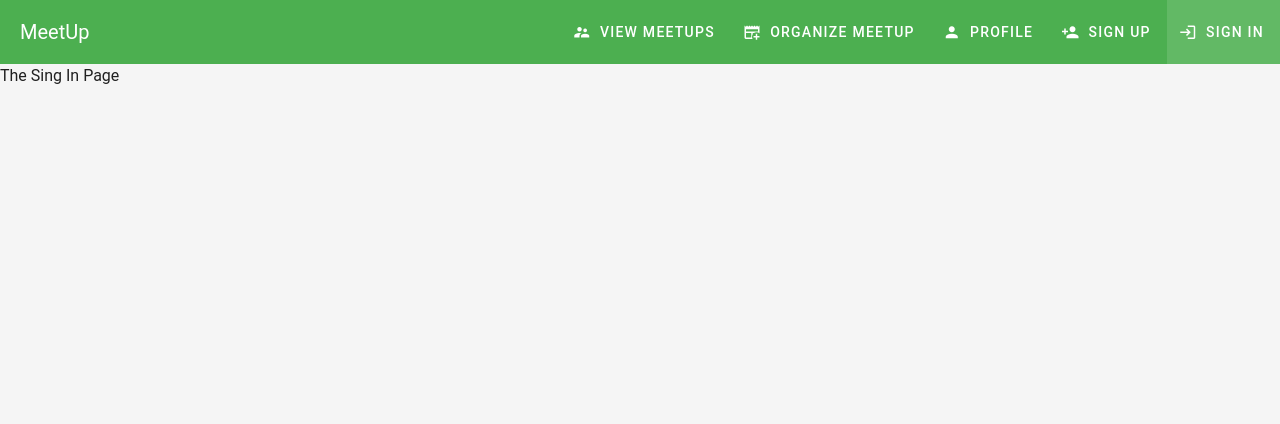
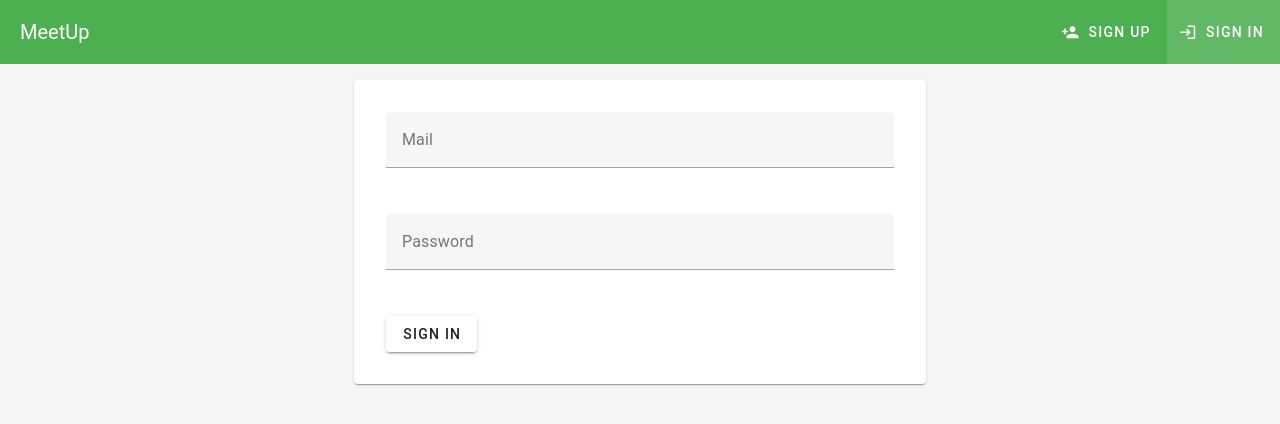
Before and after one commit to CriBeriso/MeetUp-project, a Vue app: page /signin in a window 1280 px wide. Shown: the top 424 px of the page. Built offline with nearby package versions, Linux system fonts and the light colour scheme; no server answers.

Commit message:
add sing in view and process #5

```diff
--- a/src/App.vue
+++ b/src/App.vue
@@ -44,14 +44,26 @@
 export default {
   data() {
     return {
-      sideNav: false,
-      menuItems: [
-        { icon: 'mdi-account-supervisor', title: 'View Meetups', link: '/meetups'},
-        { icon: 'mdi-newspaper-plus', title: 'Organize Meetup', link: '/meetup/new'},
-        { icon: 'mdi-account', title: 'Profile', link: '/profile'},
+      sideNav: false
+    }
+  },
+  computed: {
+    menuItems () {
+      let menuItems = [
         { icon: 'mdi-account-plus', title: 'Sign up', link: '/signup'},
         { icon: 'mdi-login', title: 'Sign in', link: '/signin'}
       ]
+      if (this.userIsAuthenticated) {
+        menuItems = [
+          { icon: 'mdi-account-supervisor', title: 'View Meetups', link: '/meetups'},
+          { icon: 'mdi-newspaper-plus', title: 'Organize Meetup', link: '/meetup/new'},
+          { icon: 'mdi-account', title: 'Profile', link: '/profile'}
+        ]
+      }
+      return menuItems
+    },
+    userIsAuthenticated() {
+      return this.$store.getters.user !== null && this.$store.getters.user !== undefined
     }
   }
 }
--- a/src/components/User/SignIn.vue
+++ b/src/components/User/SignIn.vue
@@ -1,5 +1,73 @@
 <template>
-  <div>
-    <p>The Sing In Page</p>
-  </div>
+  <v-container>
+    <v-row>
+      <v-col cols="12" sm="6" offset-sm="3">
+        <v-card>
+          <v-card-text>
+            <v-container>
+              <form @submit.prevent="onSignIn">
+                <v-row>
+                  <v-col cols="12">
+                    <v-text-field
+                      name="email"
+                      label="Mail"
+                      id="email"
+                      v-model="email"
+                      type="email"
+                      required
+                    ></v-text-field>
+                  </v-col>
+                </v-row>
+                <v-row>
+                  <v-col cols="12">
+                    <v-text-field
+                      name="password"
+                      label="Password"
+                      id="password"
+                      v-model="password"
+                      type="password"
+                      required
+                    ></v-text-field>
+                  </v-col>
+                </v-row>
+                <v-row>
+                  <v-col cols="12">
+                    <v-btn type="submit">Sign in</v-btn>
+                  </v-col>
+                </v-row>
+              </form>
+            </v-container>
+          </v-card-text>
+        </v-card>
+      </v-col>
+    </v-row>
+  </v-container>
 </template>
+
+<script>
+export default {
+  data() {
+    return {
+      email: '',
+      password: ''
+    }
+  },
+  computed: {
+    user() {
+      return this.$store.getters.user
+    }
+  },
+  watch: {
+    user(value) {
+      if (value !== null && value !== undefined ) {
+        this.$router.push('/')
+      }
+    }
+  },
+  methods: {
+    onSignIn () {
+      this.$store.dispatch('signUserIn', {email: this.email, password: this.password})
+    }
+  }
+}
+</script>
--- a/src/components/User/SignUp.vue
+++ b/src/components/User/SignUp.vue
@@ -68,11 +68,20 @@ export default {
   computed: {
     comparePasswords () {
       return this.password !== this.confirmPassword ? 'Password do not match' : ''
+    },
+    user() {
+      return this.$store.getters.user
+    }
+  },
+  watch: {
+    user(value) {
+      if (value !== null && value !== undefined ) {
+        this.$router.push('/')
+      }
     }
   },
   methods: {
     onSignUp () {
-      // vuex
       this.$store.dispatch('signUserUp', {email: this.email, password: this.password})
     }
   }
--- a/src/store/index.js
+++ b/src/store/index.js
@@ -1,5 +1,5 @@
 import {createStore} from 'vuex'
-import { getAuth, createUserWithEmailAndPassword } from 'firebase/auth';
+import { getAuth, createUserWithEmailAndPassword, signInWithEmailAndPassword } from 'firebase/auth';
 
 const store = createStore({
   state: {
@@ -20,11 +20,11 @@ const store = createStore({
         location: 'Paris',
         description: 'It\'s Paris!'
       }
-    ],
-    user: {
-      id: 'abcd',
-      registeredMeetups: ['PR1']
-    }
+    ]
+    // user: {
+    //   id: 'abcd',
+    //   registeredMeetups: ['PR1']
+    // }
   },
   mutations: {
     createMeetup (state, payload) {
@@ -63,6 +63,23 @@ const store = createStore({
             console.log(error)
           }
         )
+    },
+    signUserIn ({commit}, payload) {
+      const auth = getAuth();
+      signInWithEmailAndPassword(auth, payload.email, payload.password)
+      .then((userCredential) => {
+        const user = userCredential.user;
+        const newUser = {
+          id: user.uid,
+          registeredMeetups: [],
+        };
+          commit('setUser', newUser)
+      })
+      .catch(
+        error => {
+          console.log(error)
+        }
+      )
     }
   },
   getters: {
@@ -80,6 +97,9 @@ const store = createStore({
           return meetup.id === meetupId
         })
       }
+    },
+    user (state) {
+      return state.user
     }
   }
 });
```
